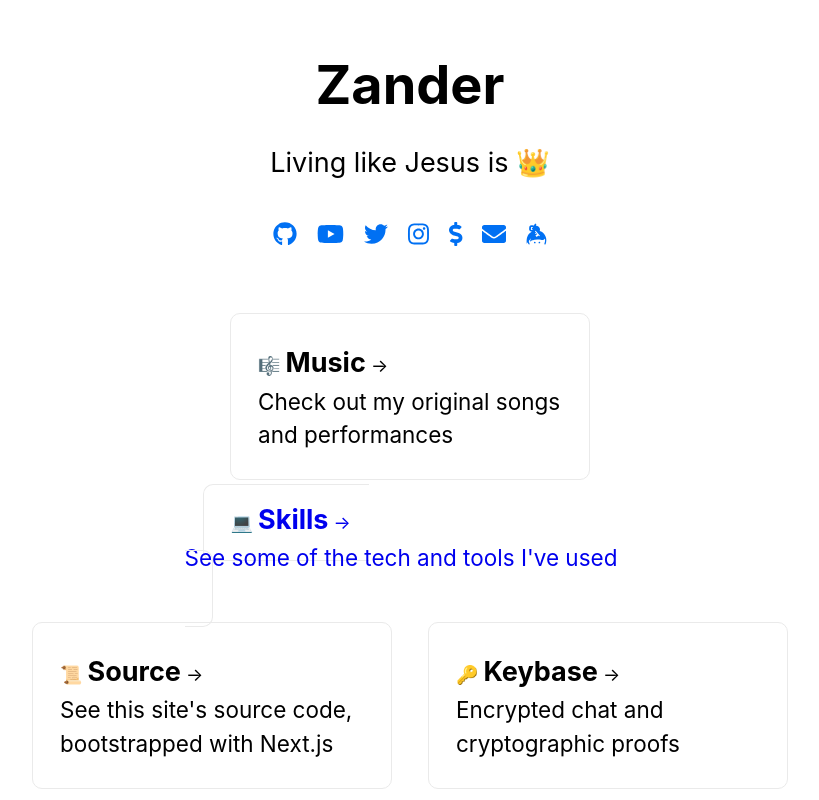
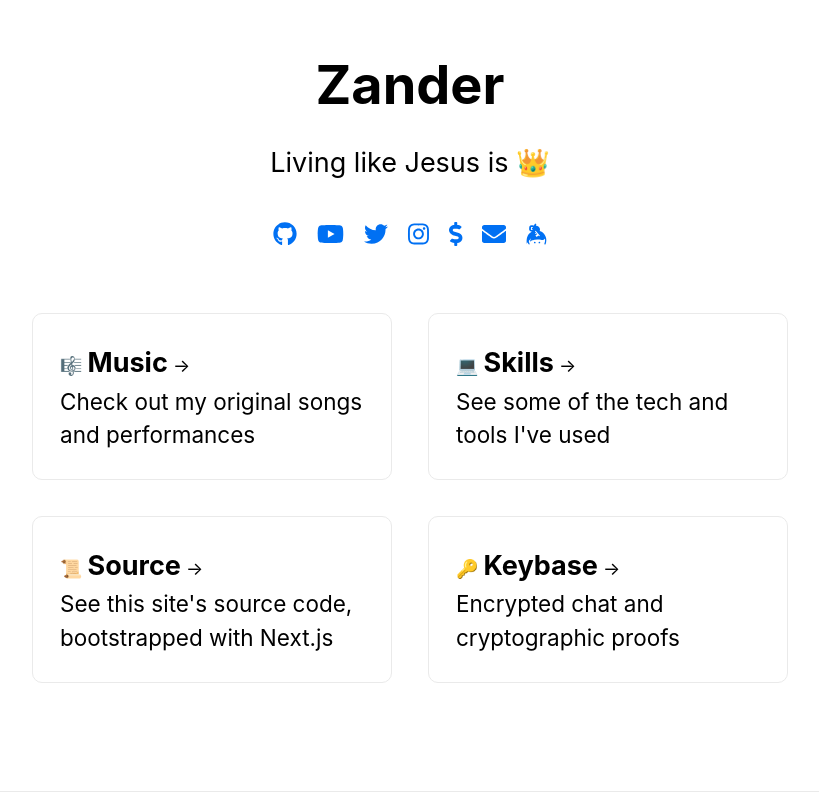
Before and after one commit to steamwings/me, a Next.js app: page / in a window 1280 px wide. Shown: the top 800 px of the page, without its empty margins (230-1049 px from the left). Built offline with nearby package versions, Linux system fonts and the light colour scheme.

Commit message:
Run new-link codemod

```diff
--- a/components/layout.js
+++ b/components/layout.js
@@ -3,7 +3,8 @@ import Link from 'next/link'
 import styles from '../styles/Layout.module.css'
 
 export default function Layout({ children, hideBackToHome }) {
-  return (<div className={styles.container}>
+  return (
+    <div className={styles.container}>
       <Head>
         <title>Zander Weather</title>
         <meta name="description" content="Zander Weather - artist, developer, Jesus-worshipper" />
@@ -17,7 +18,7 @@ export default function Layout({ children, hideBackToHome }) {
       {!hideBackToHome && (
           <div className={styles.backToHome}>
             <Link href="/">
-            <a>← Back to home</a>
+              ← Back to home
             </Link>
           </div>
       )}
@@ -25,5 +26,6 @@ export default function Layout({ children, hideBackToHome }) {
       <footer className={styles.footer}>
           &#169; 2021-{new Date().getFullYear()} Zander Weather. All Rights Reserved.
       </footer>
-  </div>)
+    </div>
+  );
 }
--- a/pages/index.js
+++ b/pages/index.js
@@ -37,11 +37,11 @@ export default function Home() {
             <p>Check out my original songs and performances</p>
           </a>
 
-          <Link href="/skills">
-            <a className={styles.card}>
-              <span>&#x1f4bb; <h2>Skills</h2> &rarr;</span>
-              <p>See some of the tech and tools I&apos;ve used</p>
-            </a>
+          <Link href="/skills" className={styles.card}>
+
+            <span>&#x1f4bb; <h2>Skills</h2> &rarr;</span>
+            <p>See some of the tech and tools I&apos;ve used</p>
+
           </Link>
 
           <a
@@ -64,5 +64,5 @@ export default function Home() {
         </div>
       </div>
     </Layout>
-  )
+  );
 }
--- a/pages/sets/[id].js
+++ b/pages/sets/[id].js
@@ -75,7 +75,7 @@ export async function getStaticPaths() {
 }
 
 function dehumanize(str) {
-  return str.toLowerCase().replace(/\s/g, '_').replace(/[^\w]/g, '')
+  return str.toLowerCase().replace(/\s/g, '_').replace(/[^\w]/g, '');
 }
 
 function toLongDate(id) {
```
Lines whose indentation alone changed are shown as unchanged.
